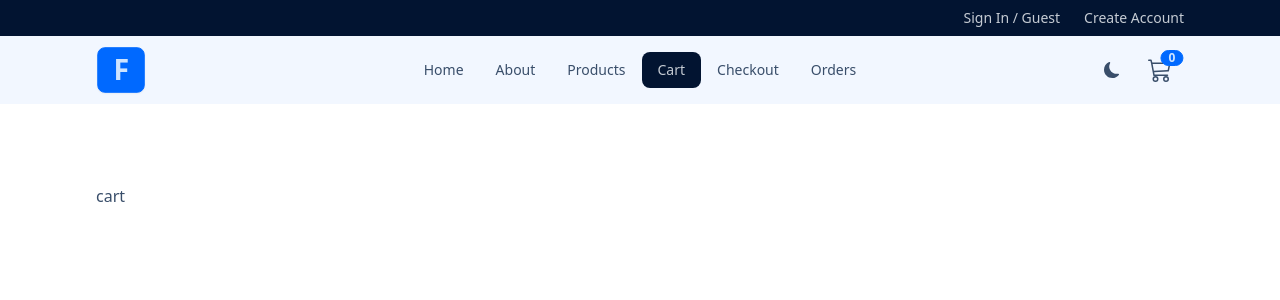
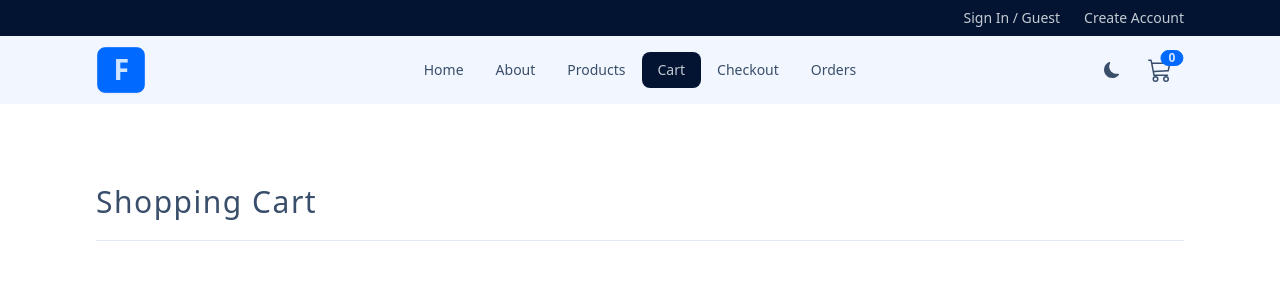
Before and after one commit to mohamedhamadagomaa/Furniture-Store, a React (Vite) app: page /cart in a window 1280 px wide. Shown: the top 300 px of the page. Built offline with nearby package versions, Linux system fonts and the light colour scheme.

Commit message:
create 3 comps for cart page

```diff
--- /dev/null
+++ b/src/components/CartItem.jsx
@@ -0,0 +1,7 @@
+import React from "react";
+
+const CartItem = () => {
+  return <h1 className="text-3xl">cartTotals</h1>;
+};
+
+export default CartItem;
--- /dev/null
+++ b/src/components/CartItemsList.jsx
@@ -0,0 +1,7 @@
+import React from "react";
+
+const CartItemsList = () => {
+  return <h1 className="text-3xl">cart Items List</h1>;
+};
+
+export default CartItemsList;
--- a/src/components/SectionTitle.jsx
+++ b/src/components/SectionTitle.jsx
@@ -3,9 +3,7 @@ import React from "react";
 const SectionTitle = ({ text }) => {
   return (
     <div className="border-b border-base-300 pb-5 ">
-      <h2 className="text-3xl font-medium -tracking-wider capitalize">
-        {text}
-      </h2>
+      <h2 className="text-3xl font-medium tracking-wider capitalize">{text}</h2>
     </div>
   );
 };
--- a/src/components/index.js
+++ b/src/components/index.js
@@ -13,3 +13,5 @@ export { default as FormSelect } from "./FormSelect.jsx";
 export { default as FormRange } from "./FormRange.jsx";
 export { default as FormCheckbox } from "./FormCheckbox.jsx";
 export { default as Loading } from "./Loading.jsx";
+export { default as CartItem } from "./CartItem.jsx";
+export { default as CartItemsList } from "./CartItemsList.jsx";
--- a/src/pages/Cart.jsx
+++ b/src/pages/Cart.jsx
@@ -1,7 +1,12 @@
 import React from "react";
+import { SectionTitle, CartItem, CartItemsList } from "../components";
 
 const Cart = () => {
-  return <div>cart</div>;
+  return (
+    <>
+      <SectionTitle text={"Shopping Cart"} />
+    </>
+  );
 };
 
 export default Cart;
```
